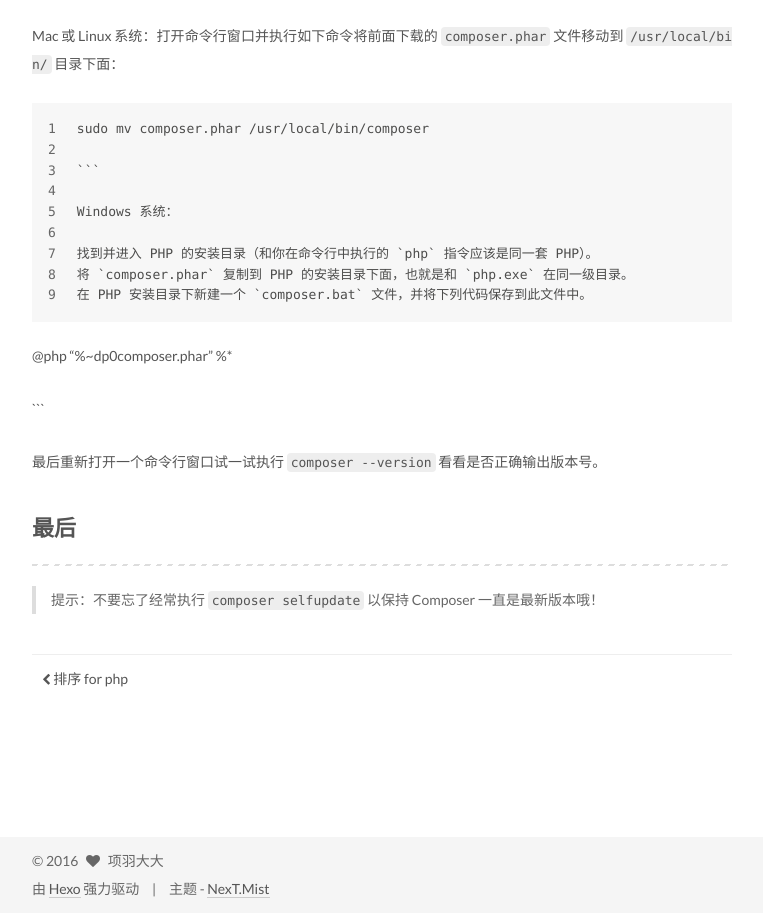
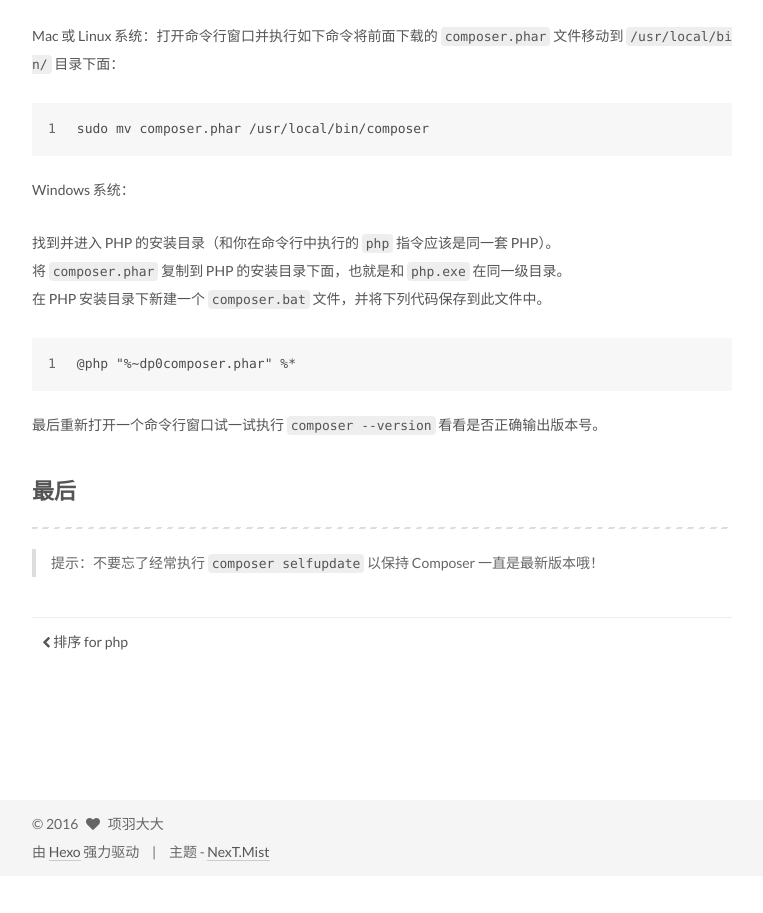
Before and after one commit to fengci/fengci.github.io, a plain HTML site: page 2016/07/01/composer/index.html in a window 1280 px wide. Shown: the part 1392-2305 px from the top of the page, without its empty margins (98-861 px from the left). After the commit the page ends 2268 px from the top, so only its background shows below. Drawn offline with Linux system fonts and the light colour scheme; a script that the page names is missing.

Commit message:
Site updated: 2016-08-11 08:53:10

````diff
--- a/2016/07/01/composer/index.html
+++ b/2016/07/01/composer/index.html
@@ -106,7 +106,7 @@ Composer 是 PHP 的一个依赖管理工具。它允许你申明项目所依赖
 安装前请务必确保已经正确安装了 PHP。打开命令行窗口并执行 php -v 查看是否正确输出版本号。
 
 打开命令行并执行下列命令安装最新版本的 Composer (以下指令摘自 https://getcomposer.org/download/">
-<meta property="og:updated_time" content="2016-08-11T00:49:41.000Z">
+<meta property="og:updated_time" content="2016-08-11T00:51:57.000Z">
 <meta name="twitter:card" content="summary">
 <meta name="twitter:title" content="如何安装Composer">
 <meta name="twitter:description" content="简介
@@ -329,9 +329,10 @@ Composer 是 PHP 的一个依赖管理工具。它允许你申明项目所依赖
 <h2 id="全局安装"><a href="#全局安装" class="headerlink" title="全局安装"></a>全局安装</h2><hr>
 <p>全局安装是将 Composer 安装到系统环境变量 <code>PATH</code> 所包含的路径下面，然后就能够在命令行窗口中直接执行 <code>composer</code> 命令了。</p>
 <p>Mac 或 Linux 系统：打开命令行窗口并执行如下命令将前面下载的 <code>composer.phar</code> 文件移动到 <code>/usr/local/bin/</code> 目录下面：</p>
-<figure class="highlight plain"><table><tr><td class="gutter"><pre><span class="line">1</span><br><span class="line">2</span><br><span class="line">3</span><br><span class="line">4</span><br><span class="line">5</span><br><span class="line">6</span><br><span class="line">7</span><br><span class="line">8</span><br><span class="line">9</span><br></pre></td><td class="code"><pre><span class="line">sudo mv composer.phar /usr/local/bin/composer</span><br><span class="line"></span><br><span class="line">```  </span><br><span class="line"></span><br><span class="line">Windows 系统：</span><br><span class="line"></span><br><span class="line">找到并进入 PHP 的安装目录（和你在命令行中执行的 `php` 指令应该是同一套 PHP）。</span><br><span class="line">将 `composer.phar` 复制到 PHP 的安装目录下面，也就是和 `php.exe` 在同一级目录。</span><br><span class="line">在 PHP 安装目录下新建一个 `composer.bat` 文件，并将下列代码保存到此文件中。</span><br></pre></td></tr></table></figure>
-<p>@php “%~dp0composer.phar” %*</p>
-<p>```</p>
+<figure class="highlight plain"><table><tr><td class="gutter"><pre><span class="line">1</span><br></pre></td><td class="code"><pre><span class="line">sudo mv composer.phar /usr/local/bin/composer</span><br></pre></td></tr></table></figure>
+<p>Windows 系统：</p>
+<p>找到并进入 PHP 的安装目录（和你在命令行中执行的 <code>php</code> 指令应该是同一套 PHP）。<br>将 <code>composer.phar</code> 复制到 PHP 的安装目录下面，也就是和 <code>php.exe</code> 在同一级目录。<br>在 PHP 安装目录下新建一个 <code>composer.bat</code> 文件，并将下列代码保存到此文件中。  </p>
+<figure class="highlight plain"><table><tr><td class="gutter"><pre><span class="line">1</span><br></pre></td><td class="code"><pre><span class="line">@php &quot;%~dp0composer.phar&quot; %*</span><br></pre></td></tr></table></figure>
 <p>最后重新打开一个命令行窗口试一试执行 <code>composer --version</code> 看看是否正确输出版本号。</p>
 <h2 id="最后"><a href="#最后" class="headerlink" title="最后"></a>最后</h2><hr>
 <blockquote>
--- a/css/main.css
+++ b/css/main.css
@@ -1548,7 +1548,7 @@ pre .javascript .function {
   width: 4px;
   height: 4px;
   border-radius: 50%;
-  background: #ffba99;
+  background: #202bbd;
 }
 .links-of-blogroll {
   font-size: 13px;
````
Also changed, not shown: index.html (+4 -3 lines).
